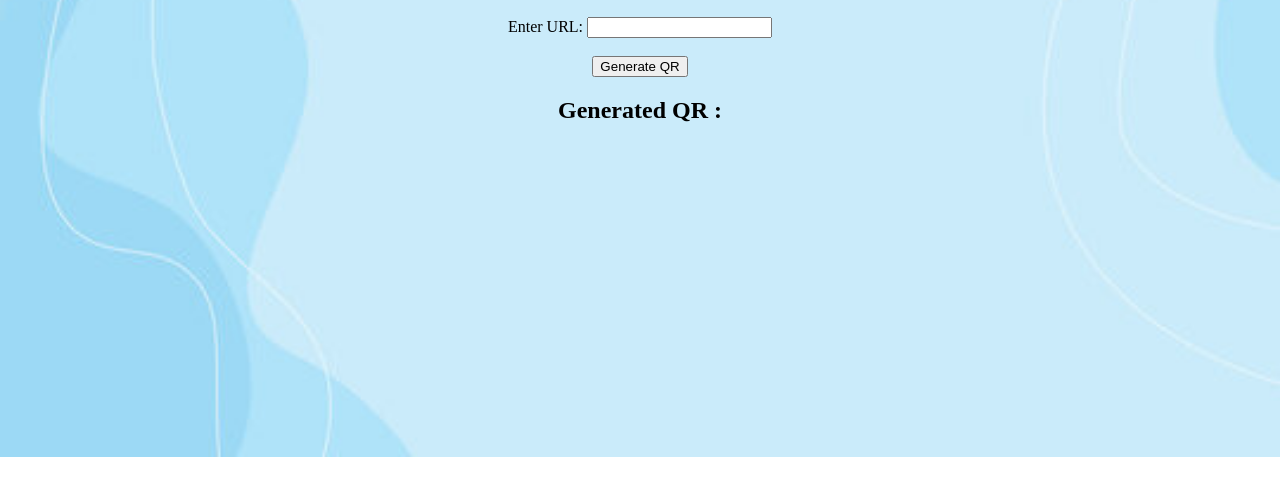
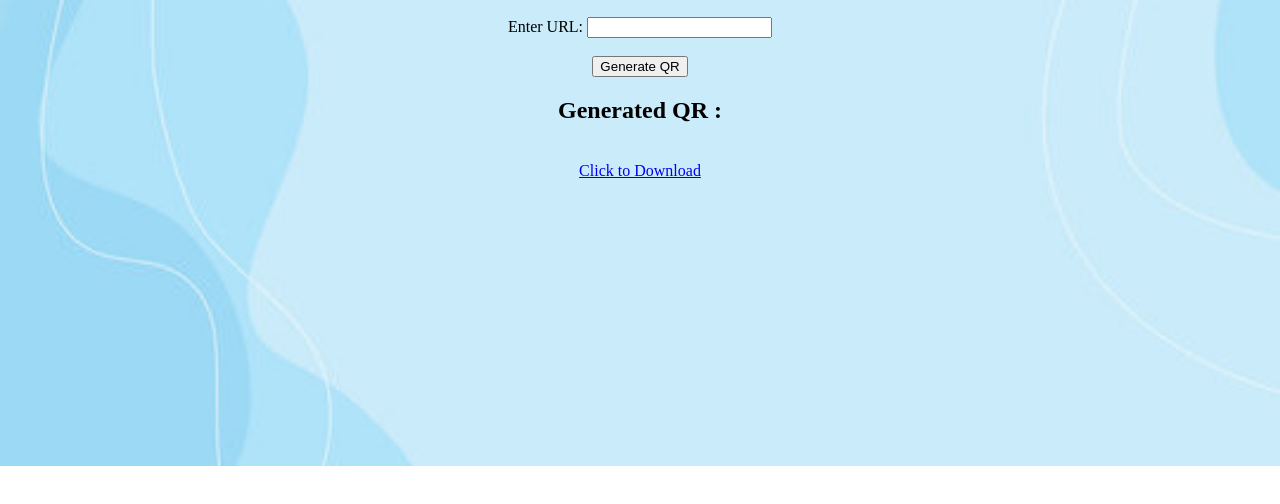
Before and after one commit to Rashmi028/QR-Code-Generator, a website: page public/index.html in a window 1280 px wide. Shown: the part 110-614 px from the top of the page. Drawn offline with Linux system fonts and the light colour scheme; files whose address does not match are found by name.

Commit message:
First commit

```diff
--- a/public/index.html
+++ b/public/index.html
@@ -47,5 +47,7 @@
             qrcodeDiv.innerHTML = `<img src="${filename}" alt="QR Code">`;
         });
     </script>
+    <a href="i_love_qr.png" download="w3logo">Click to Download</a>
+
 </body>
 </html>
--- a/public/style.css
+++ b/public/style.css
@@ -4,7 +4,6 @@ body{
     background-position: center;
     background-size: cover;
     text-align: center;
-
 }
 h1{
     margin-top: 50px;
```
Also changed, not shown: public/i_love_qr.png.
